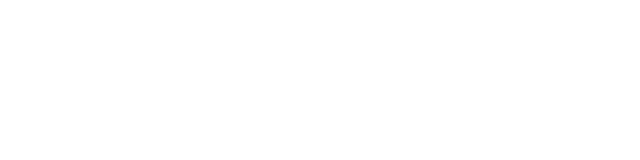
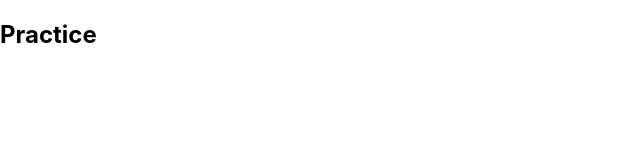
Before and after one commit to sameerddr/React-Tutorial, a React (Create React App) app: page / in a window 1280 px wide. Shown: the top 160 px of the page, without its empty margins (0-640 px from the left). Built offline with nearby package versions, Linux system fonts and the light colour scheme.

Commit message:
practice

```diff
--- a/src/App.jsx
+++ b/src/App.jsx
@@ -83,6 +83,7 @@
           </Route>{" "}
         </Routes>{" "}
       </BrowserRouter>{" "} */}
+      <h2>Practice</h2>
     </div>
   );
 }
```
